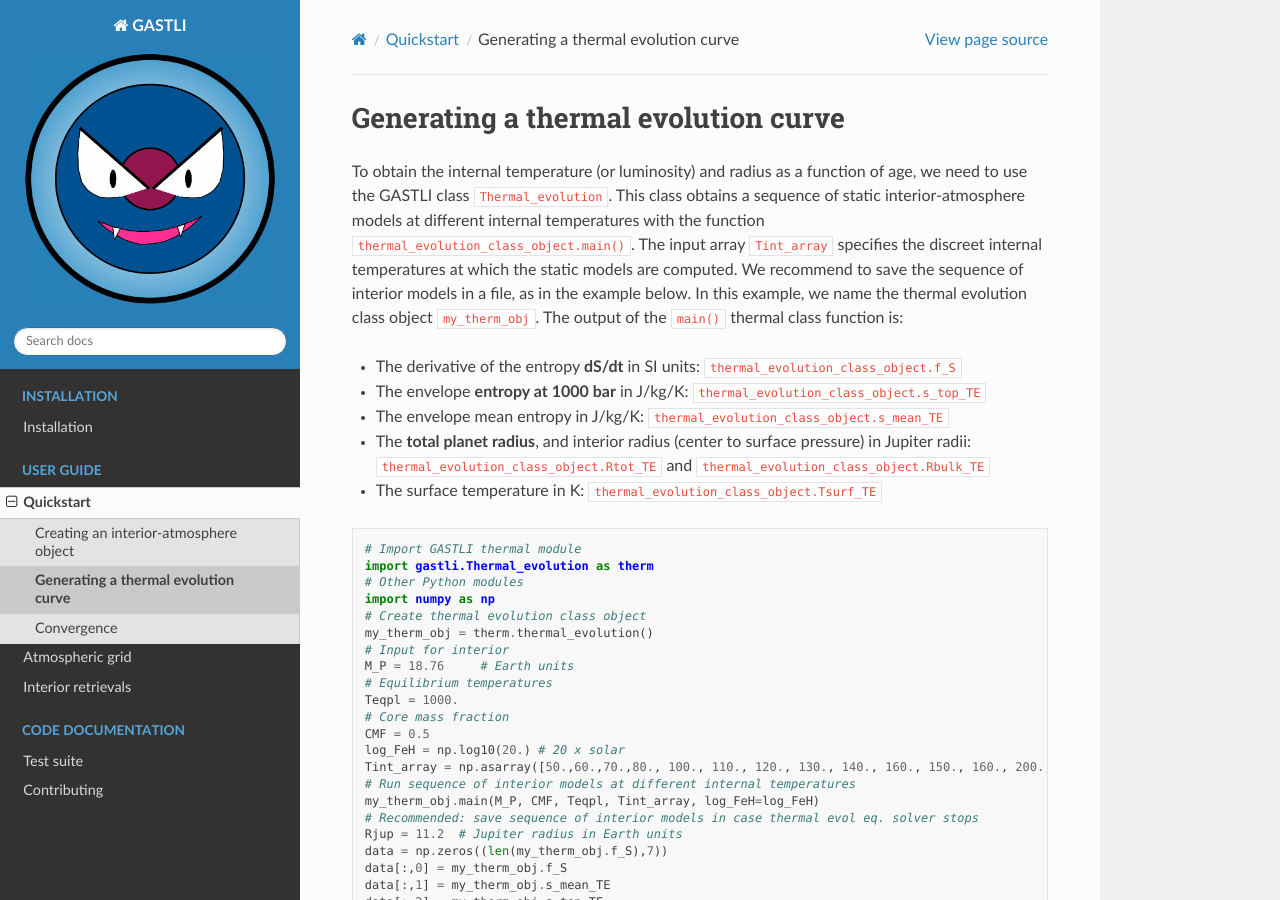
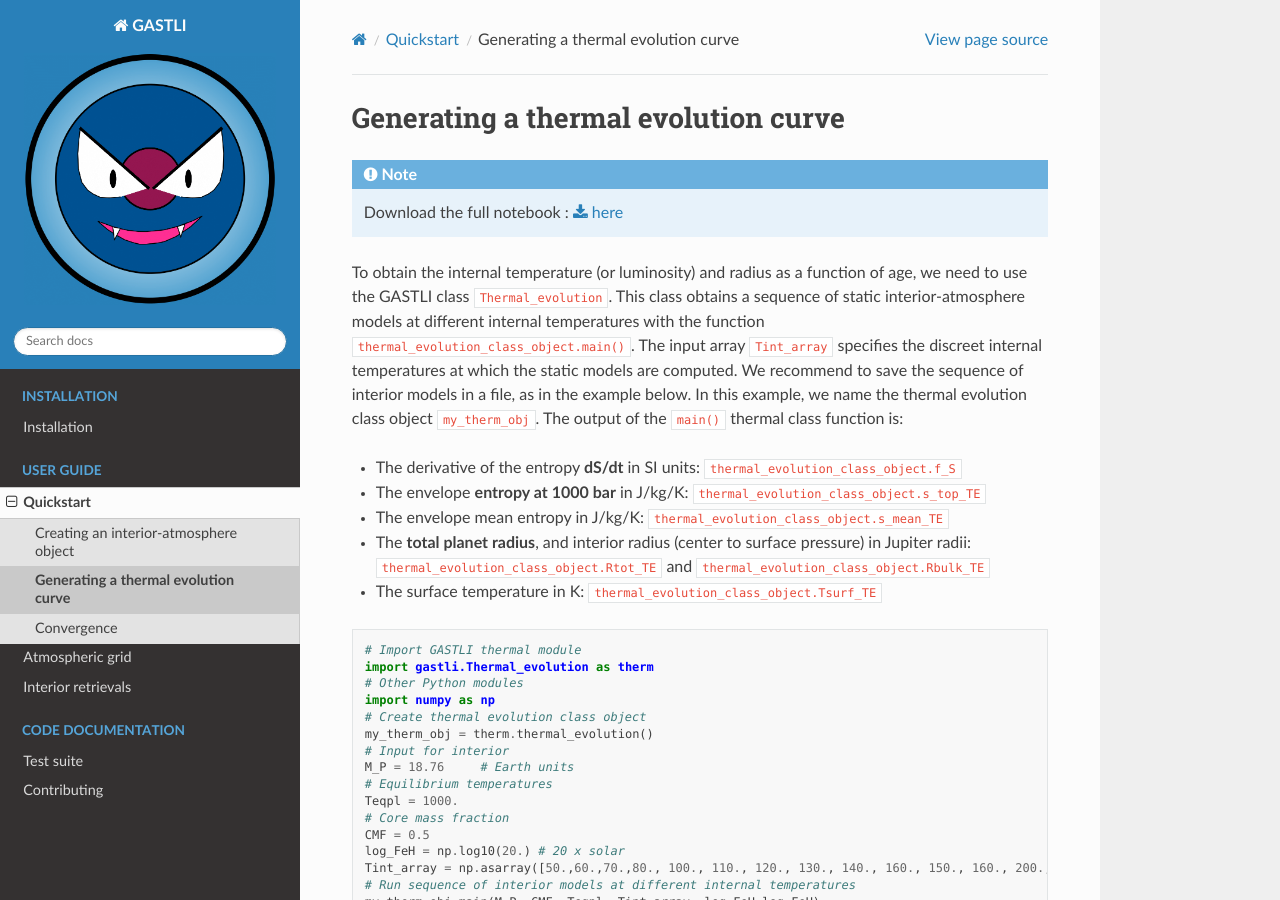
Before and after one commit to lorenaacuna/GASTLI, a Sphinx documentation site: the page built from docs/source/thermal_evol.rst, in a window 1280 px wide and 900 px high. Built offline with Sphinx 7.4.7 and the Read the Docs theme 3.1.0, drawn with Linux system fonts in a browser that asks for light colours.

Commit message:
Update thermal_evol.rst

```diff
--- a/docs/source/thermal_evol.rst
+++ b/docs/source/thermal_evol.rst
@@ -2,6 +2,11 @@
 
 Generating a thermal evolution curve
 =========================================
+
+.. note::
+
+   Download the full notebook : :download:`here </_static/thermal_evol.ipynb>`
+
 
 To obtain the internal temperature (or luminosity) and radius as a function of age, we need to use the GASTLI class ``Thermal_evolution``. This class obtains a sequence of static interior-atmosphere models at different internal temperatures with the function ``thermal_evolution_class_object.main()``. The input array ``Tint_array`` specifies the discreet internal temperatures at which the static models are computed. We recommend to save the sequence of interior models in a file, as in the example below. In this example, we name the thermal evolution class object ``my_therm_obj``. The output of the ``main()`` thermal class function is:
 
```
